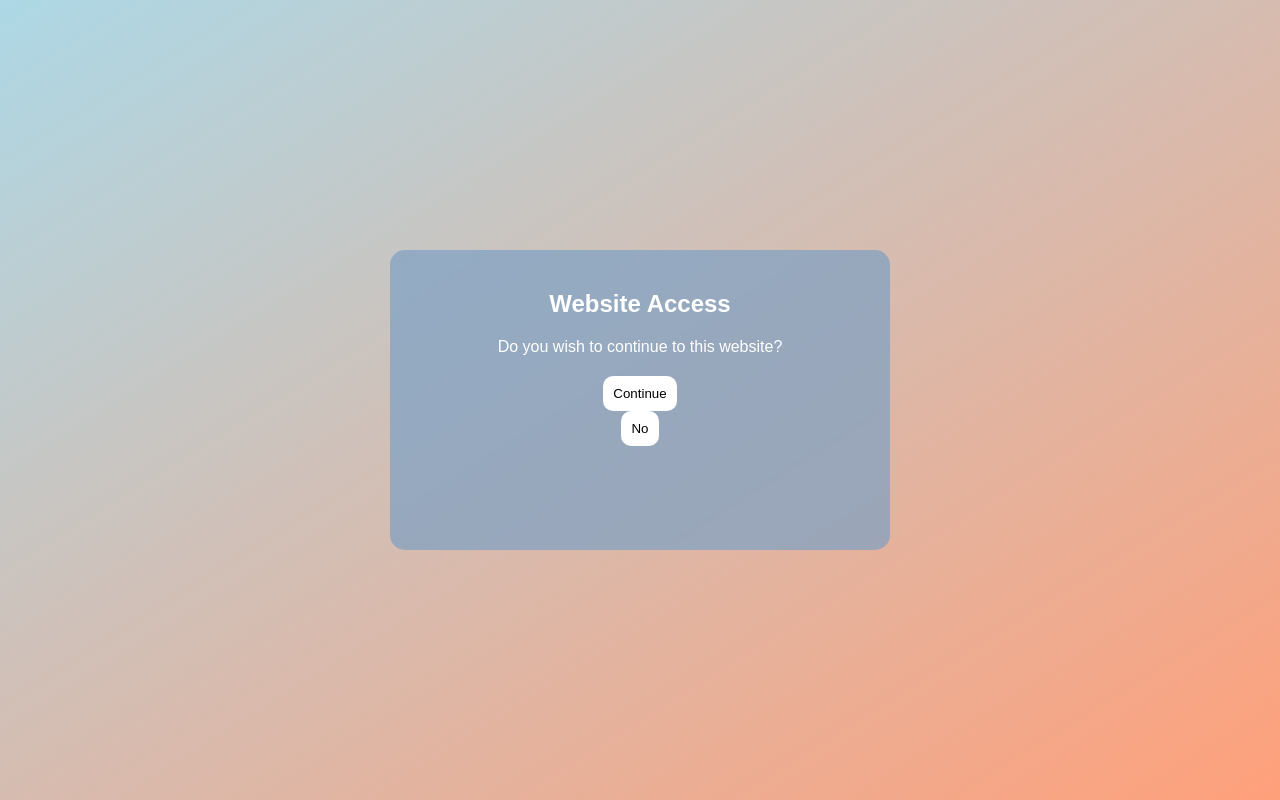
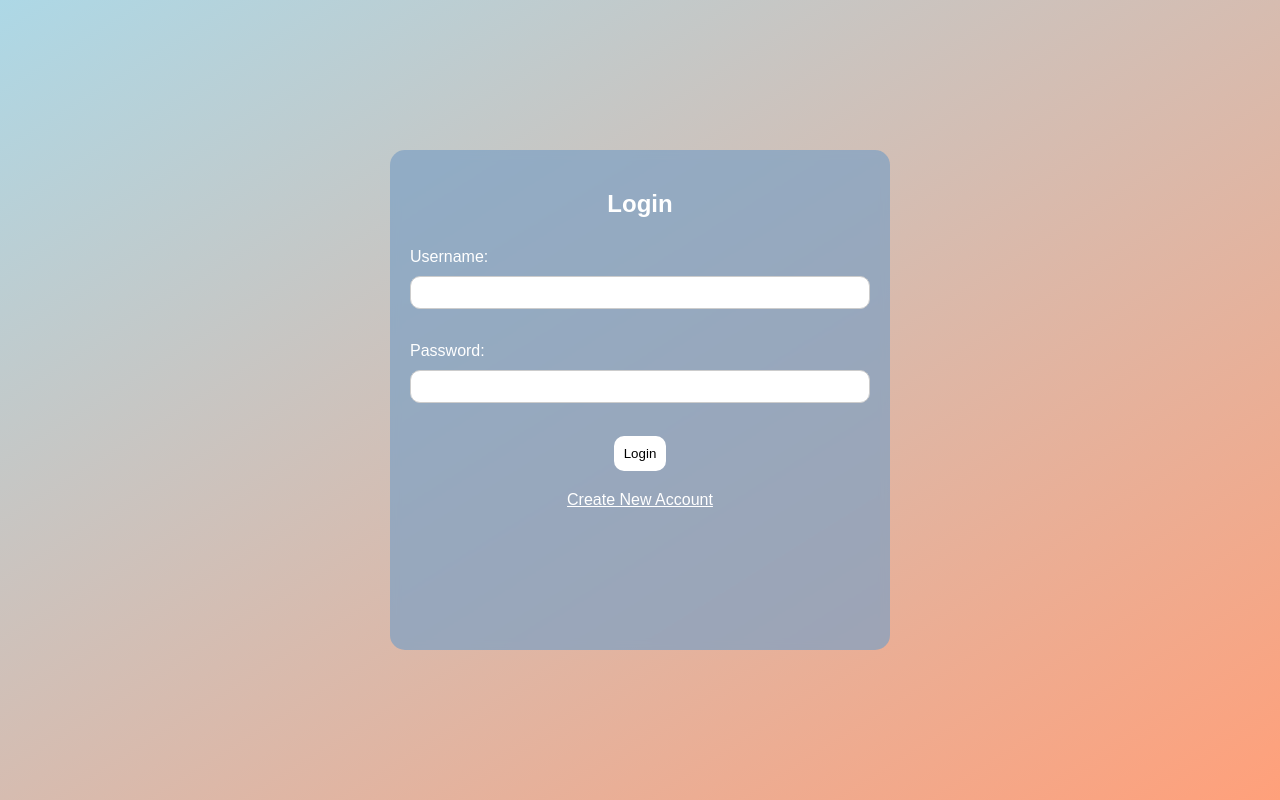
Before and after one commit to tazymo/login, a plain HTML site: page index.html in a window 1280 px wide. Drawn offline with Linux system fonts and the light colour scheme.

Commit message:
Update index.html

```diff
--- a/index.html
+++ b/index.html
@@ -3,7 +3,7 @@
 <head>
     <meta charset="UTF-8">
     <meta name="viewport" content="width=device-width, initial-scale=1.0">
-    <title>Website Access</title>
+    <title>Login</title>
     <style>
         body {
             background: url('/wp9361318-cartoon-nature-4k-wallpapers.jpg') no-repeat center center fixed;
@@ -14,17 +14,17 @@
             font-family: Arial, sans-serif;
         }
 
-        .access-container {
+        .login-container {
             display: flex;
             justify-content: center;
             align-items: center;
             height: 100vh;
         }
 
-        .access-box {
+        .login-box {
             border: 0px solid transparent;
             border-radius: 15px;
-            height: 300px;
+            height: 500px;
             width: 500px;
             background-color: rgba(125, 160, 196, 0.7);
             padding: 20px;
@@ -34,8 +34,19 @@
             color: white;
         }
 
-        p {
-            margin-bottom: 20px;
+        form {
+            display: flex;
+            flex-direction: column;
+            align-items: center;
+        }
+
+        input {
+            border: 1px solid #ccc;
+            border-radius: 10px;
+            padding: 8px;
+            margin: 5px 0;
+            width: 100%;
+            box-sizing: border-box;
         }
 
         button {
@@ -45,21 +56,36 @@
             padding: 10px;
             border-radius: 10px;
             cursor: pointer;
-            margin: 0 10px;
+            margin-top: 10px;
+        }
+
+        label {
+            align-self: flex-start;
+            margin: 10px 0 5px;
+        }
+
+        .create-account {
+            margin-top: 20px;
+            color: white;
+            text-decoration: underline;
+            cursor: pointer;
         }
     </style>
 </head>
 <body>
-    <div class="access-container">
-        <div class="access-box">
-            <h2>Website Access</h2>
-            <p>Do you wish to continue to this website?</p>
-            <form action="/continue" method="POST">
-                <button type="submit">Continue</button>
+    <div class="login-container">
+        <div class="login-box">
+            <h2>Login</h2>
+            <form>
+                <label for="username">Username:</label>
+                <input type="text" id="username" name="username" required>
+                <br>
+                <label for="password">Password:</label>
+                <input type="password" id="password" name="password" required>
+                <br>
+                <button type="submit">Login</button>
             </form>
-            <form action="/decline" method="POST">
-                <button type="submit">No</button>
-            </form>
+            <div class="create-account">Create New Account</div>
         </div>
     </div>
 </body>
```
